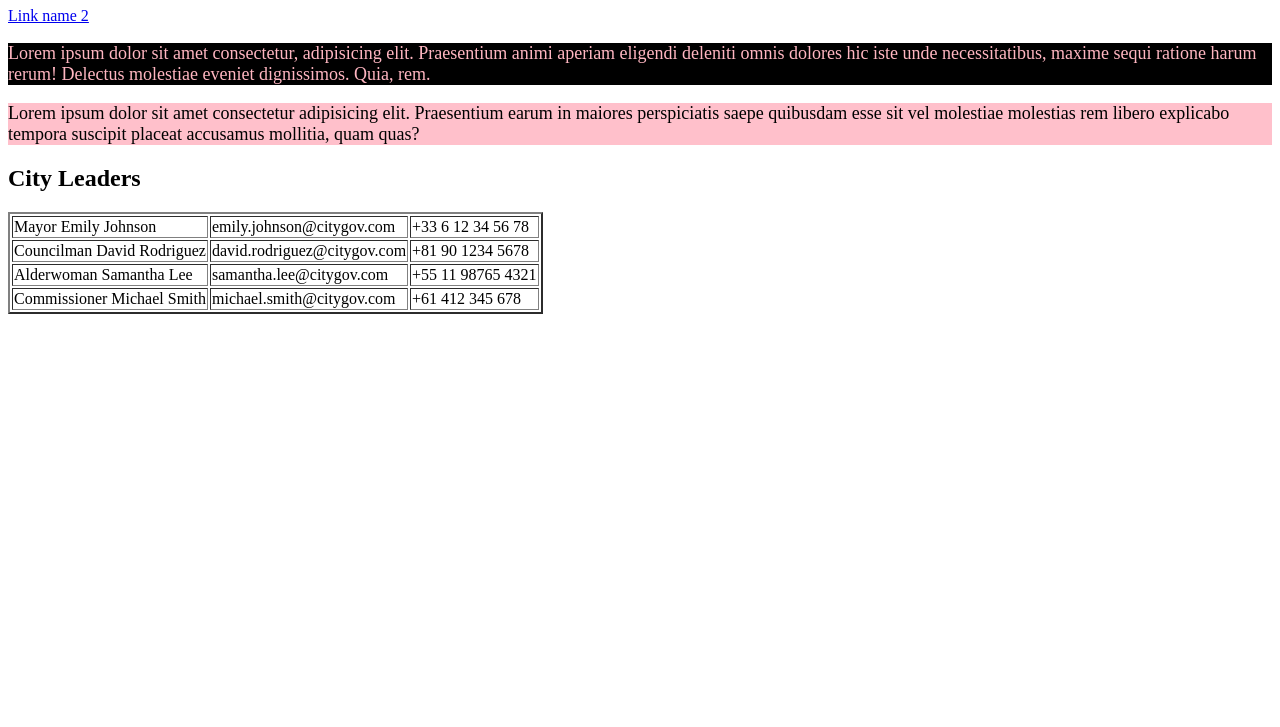
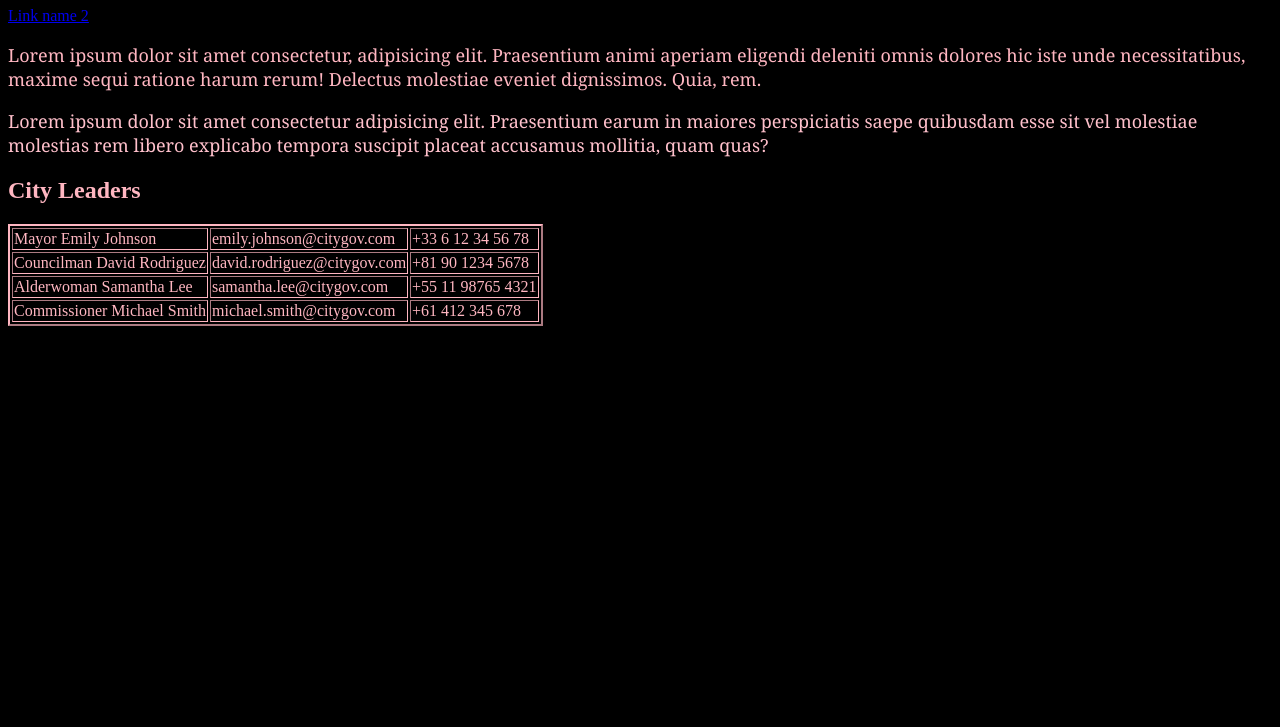
Before and after one commit to Tay-Alfred/simple-travel-site, a plain HTML site: page index.html in a window 1280 px wide. Shown: the part 73-800 px from the top of the page. Drawn offline with Linux system fonts and the light colour scheme.

Commit message:
Added CSS Style changes

```diff
--- a/css/styles.css
+++ b/css/styles.css
@@ -1,4 +1,15 @@
-p{background-color: pink;
-    font-size: large;}
-#TheSpecialOne{background-color:black ; color: #ffb6c1;}
-a:hover{background-color: #ffb6c1;color: bisque;}
+body{background-color: black;}
+h1{color: #ffb6c1;}
+td{color: #ffb6c1;}
+h2{color: #ffb6c1;}
+p{color: pink;
+    font-size: large;
+background-color: black;}
+p{font-family: Georgia,
+    'Times New Roman', Times, serif;}
+#TheSpecialOne{background-color:black ;
+     color: #ffb6c1;}
+a:hover{background-color: #ffb6c1;
+    color: bisque;}
+a:visited{background-color: bisque;}
+table{border-color: #ffb6c1;}
```
